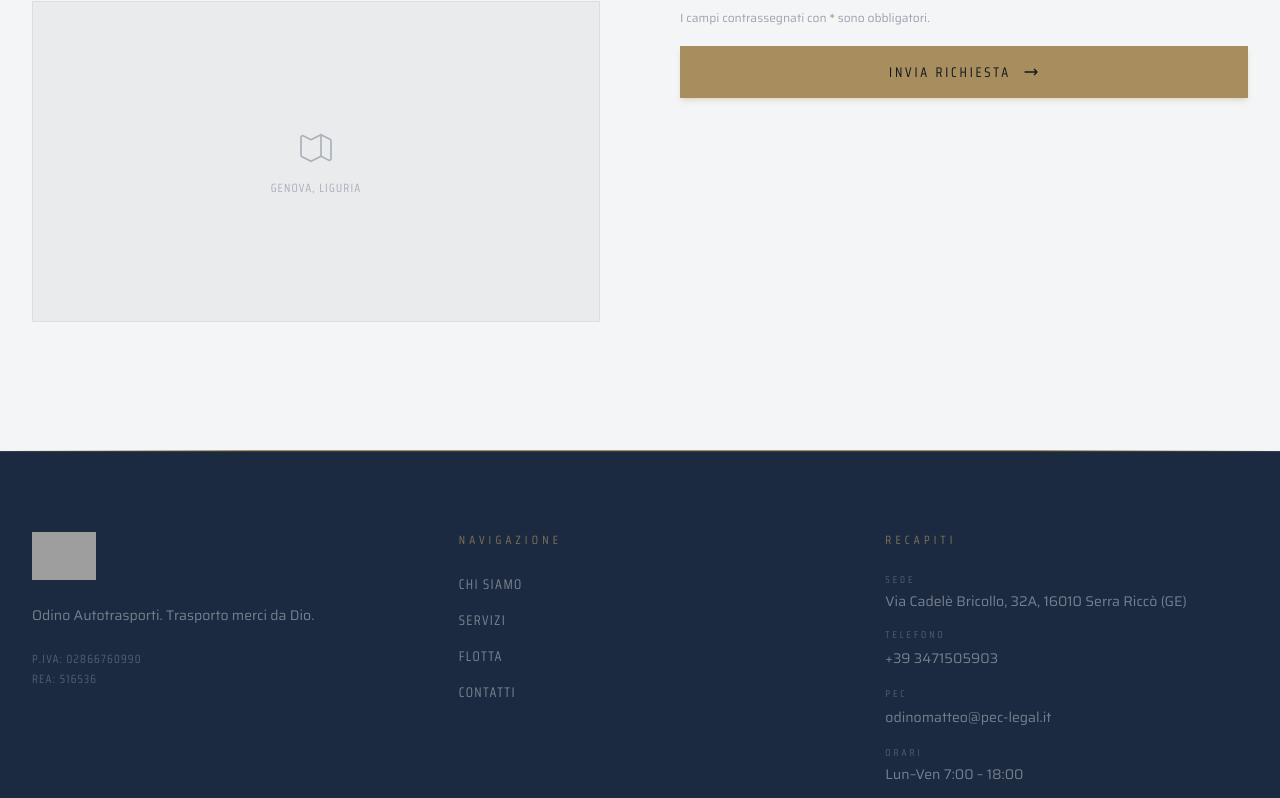
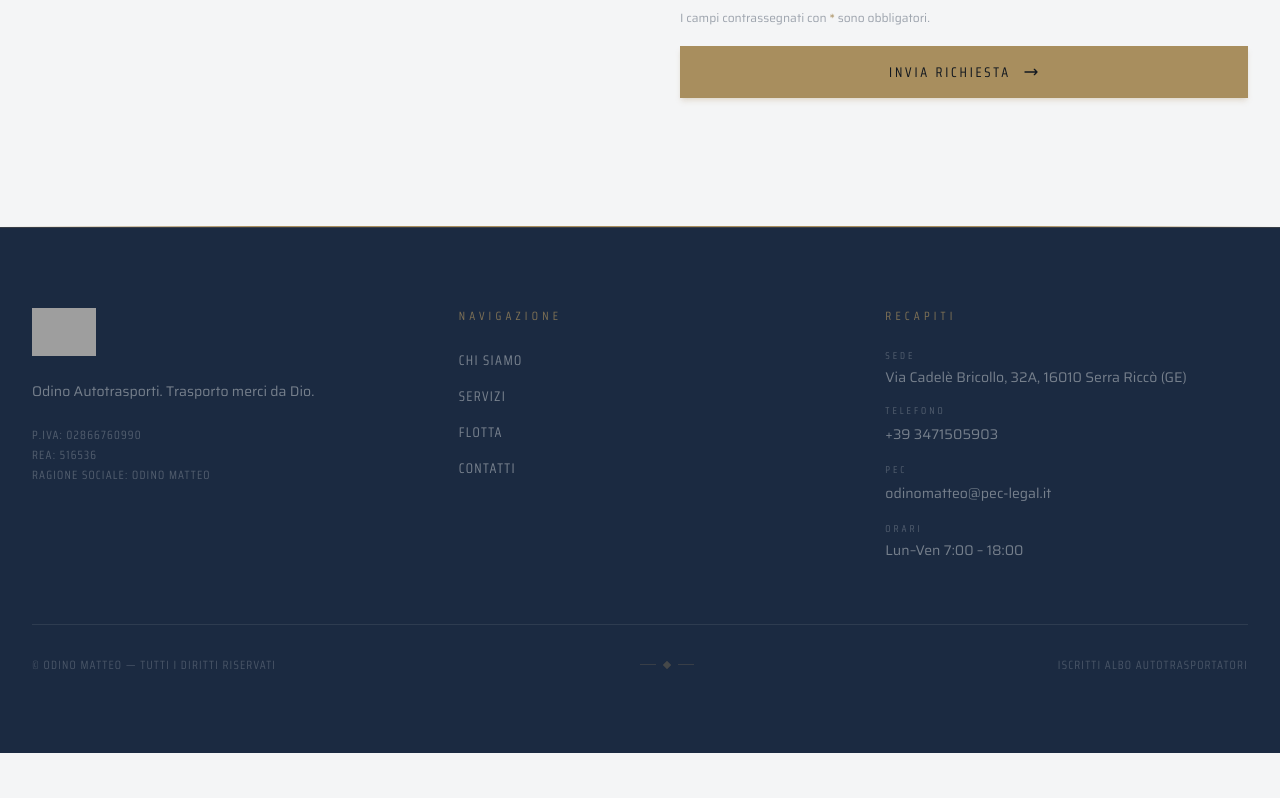
Before and after one commit to OdinoAutotrasporti/sitoweb, a Next.js app: page / in a window 1280 px wide. Shown: the part 3121-3919 px from the top of the page. After the commit the page ends 3874 px from the top, so only its background shows below. Built offline with nearby package versions, Linux system fonts and the light colour scheme; grey boxes are pictures that could not be loaded.

Commit message:
fix: restore missing closing div in Contatti after commenting out maps section

```diff
--- a/components/Contatti.tsx
+++ b/components/Contatti.tsx
@@ -186,7 +186,7 @@ export default function Contatti() {
               </div>
             </div>
 
-            {/* Maps placeholder */}
+            {/* Maps placeholder
             <div className="relative border border-silver/60 overflow-hidden bg-navy/5" style={{ paddingBottom: '56.25%' }}>
               <div className="absolute inset-0 flex flex-col items-center justify-center gap-3 text-navy/30">
                 <svg className="w-10 h-10" fill="none" stroke="currentColor" viewBox="0 0 24 24" aria-hidden="true">
@@ -197,9 +197,10 @@ export default function Contatti() {
                 </span>
                 {/* <span className="font-body text-xs text-navy/20">
                   Google Maps — da integrare
-                </span> */}
+                </span>
               </div>
             </div>
+          </div> */}
           </div>
 
           {/* Form */}
--- a/components/Footer.tsx
+++ b/components/Footer.tsx
@@ -40,6 +40,9 @@ export default function Footer() {
               </p>
               <p className="font-condensed text-xs tracking-widest uppercase text-silver/30">
                 REA:  516536
+              </p>
+              <p className="font-condensed text-xs tracking-widest uppercase text-silver/30">
+                Ragione Sociale: ODINO MATTEO
               </p>
             </div>
           </div>
```
